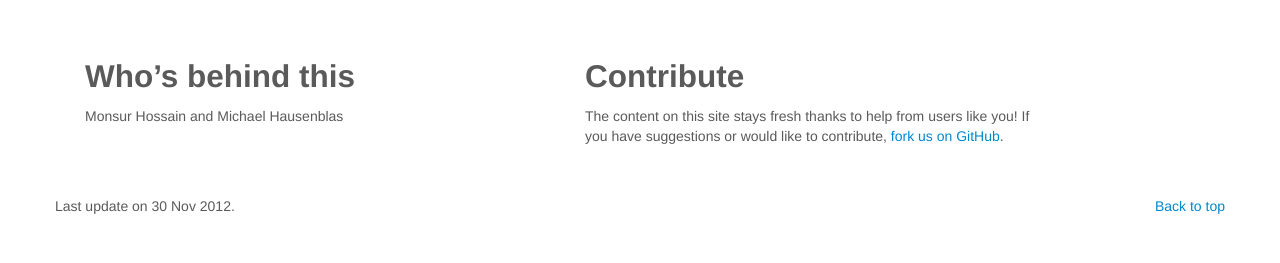
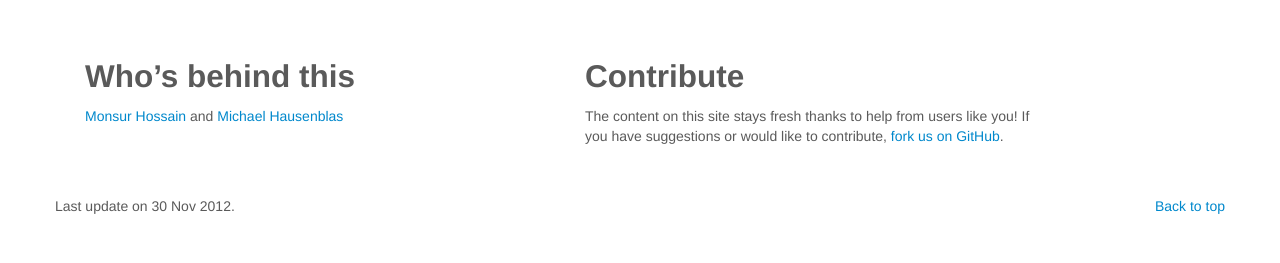
Before and after one commit to monsur/enable-cors.org, a Jekyll site: the page built from index.html, in a window 1280 px wide. Shown: the part 796-1059 px from the top of the page. Built offline with Jekyll 4.4.1, drawn with Linux system fonts in a browser that asks for light colours; some of the changed lines change nothing that is shown.

Commit message:
Updated contact links

```diff
--- a/_layouts/default.html
+++ b/_layouts/default.html
@@ -48,7 +48,7 @@
 	<div class="container">
 		<div class="span5">
 		<h2>Who’s behind this</h2>
-		<p>Monsur Hossain and Michael Hausenblas</p>
+		<p><a href="http://monsur.hossa.in">Monsur Hossain</a> and <a href="http://mhausenblas.info/">Michael Hausenblas</a></p>
 		</div>
 
 		<div class="span5">
```
